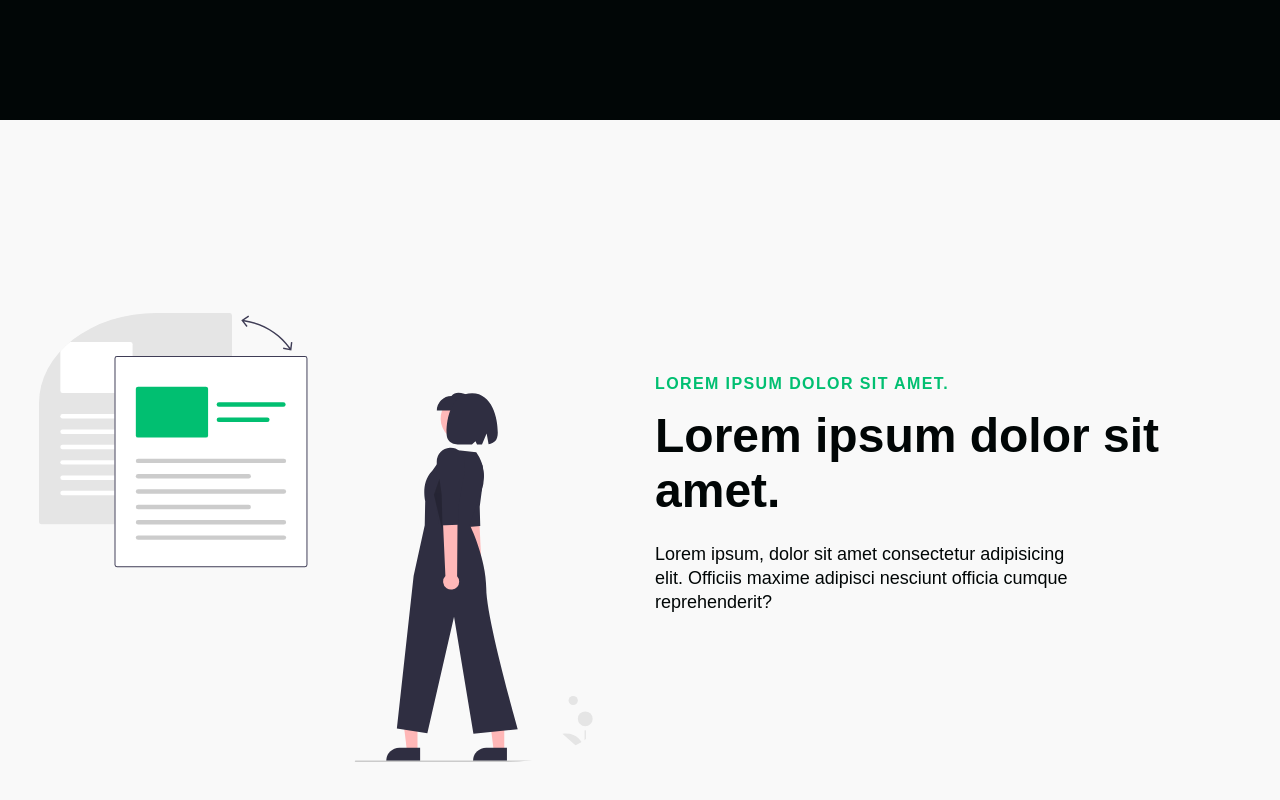
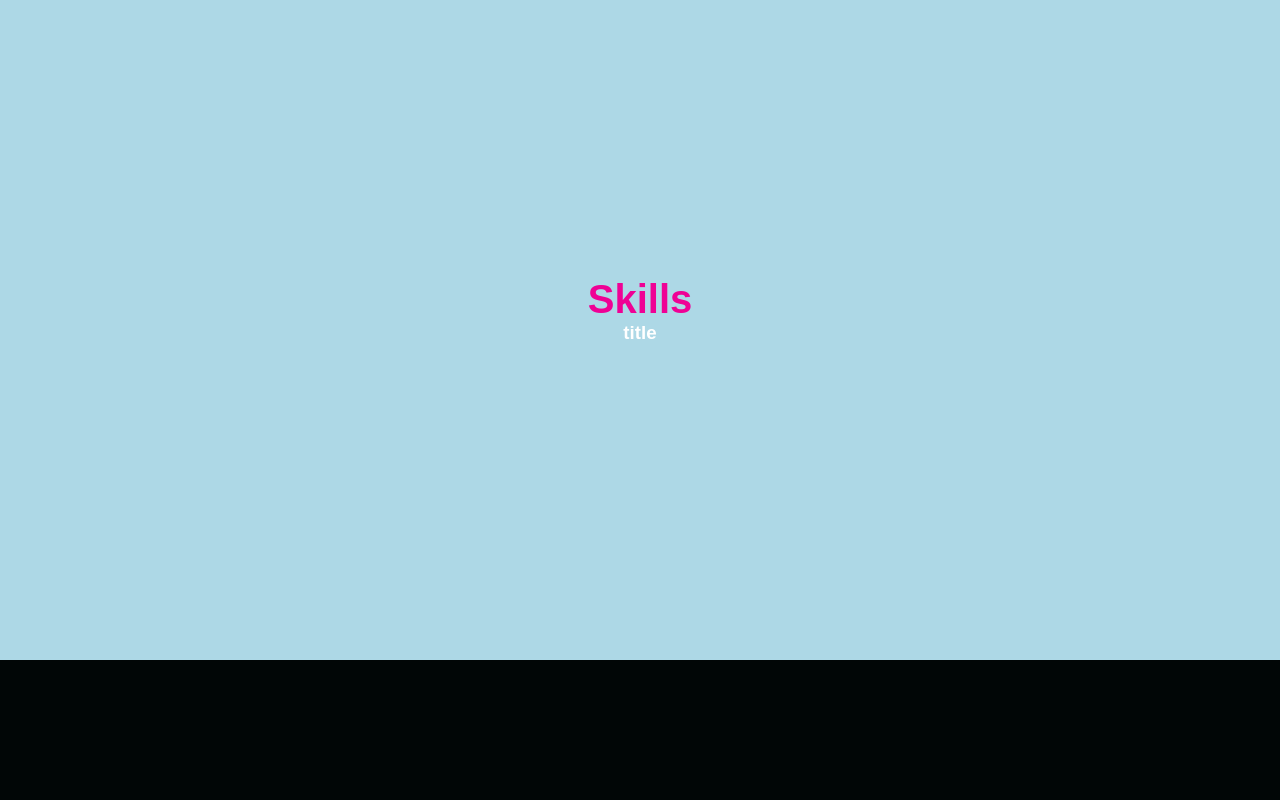
Before and after one commit to NRHietala/portfolio, a React (Create React App) app: page / in a window 1280 px wide. Shown: the part 1540-2340 px from the top of the page. Built offline with nearby package versions, Linux system fonts and the light colour scheme; a web font is replaced by a local one.

Commit message:
Adds Skills component, basic formatting completed, working on DRY skillcards

```diff
--- a/src/components/About/AboutElements.js
+++ b/src/components/About/AboutElements.js
@@ -13,7 +13,7 @@ export const InfoWrapper = styled.div`
   display: grid;
   justify-content: center;
   z-index: 1;
-  height: 860px;
+  height: 700px;
   width: 100%;
   max-width: 1400px;
   margin-right: auto;
--- a/src/components/Hero/HeroElements.js
+++ b/src/components/Hero/HeroElements.js
@@ -48,7 +48,7 @@ export const HeroH1 = styled.h1`
   text-align: center;
 
   @media screen and (max-width: 768px) {
-    font-size: 40px;
+    font-size: 35px;
   }
 
   @media screen and (max-width: 480px) {
--- a/src/components/Info/Data.js
+++ b/src/components/Info/Data.js
@@ -1,20 +1,3 @@
-export const aboutMe = {
-  id: "about",
-  lightBg: false,
-  lightText: true,
-  LightTextDesc: true,
-  topLine: "WhoamI?",
-  headline: "Nathan Hietala",
-  description:
-    "Hello and welcome. I'm a full stack web developer with a passion for learning new things and finding creative ways to solve real world problems with code!",
-  imgStart: false,
-  img: require("../../assets/images/tinypic.jpg").default,
-  alt: "headshot",
-  dark: true,
-  primary: true,
-  darkText: false,
-};
-
 export const HomeObjTwo = {
   id: "skills",
   lightBg: true,
--- /dev/null
+++ b/src/components/Skills/SkillCard.js
@@ -0,0 +1,17 @@
+import React from "react";
+import { CardContainer, CardWrapper, Title } from "./SkillsElements";
+
+const SkillCard = props => {
+  const { title } = props;
+  return (
+    <>
+      <CardContainer>
+        <CardWrapper>
+          <Title>{title}</Title>
+        </CardWrapper>
+      </CardContainer>
+    </>
+  );
+};
+
+export default SkillCard;
--- /dev/null
+++ b/src/components/Skills/SkillsElements.js
@@ -0,0 +1,46 @@
+import styled from "styled-components";
+
+export const SkillsContainer = styled.section`
+  color: #fff;
+  background: lightblue;
+  // bg color #010606
+`;
+
+export const SkillsWrapper = styled.div`
+  display: flex;
+  flex-flow: column nowrap;
+  justify-content: center;
+  align-items: center;
+  height: 700px;
+  width: 100%;
+  margin-left: auto;
+  margin-right: auto;
+  padding: 0px 24px;
+`;
+
+export const SkillsCardContainer = styled.div`
+  display: flex;
+  flex-flow: row wrap;
+  justify-content: space-between;
+  align-items: center;
+`;
+
+export const SkillH2 = styled.h2`
+  color: #ef0195;
+  font-size: 40px;
+  text-align: center;
+
+  @media screen and (max-width: 768px) {
+    font-size: 35px;
+  }
+
+  @media screen and (max-width: 480px) {
+    font-size: 32px;
+  }
+`;
+
+export const CardContainer = styled.div``;
+
+export const CardWrapper = styled.div``;
+
+export const Title = styled.h3``;
--- /dev/null
+++ b/src/components/Skills/index.js
@@ -0,0 +1,25 @@
+import React from "react";
+import SkillCard from "./SkillCard";
+import {
+  SkillsContainer,
+  SkillsWrapper,
+  SkillsCardContainer,
+  SkillH2,
+} from "./SkillsElements";
+
+function Skills() {
+  return (
+    <>
+      <SkillsContainer id="skills">
+        <SkillsWrapper>
+          <SkillH2>Skills</SkillH2>
+          <SkillsCardContainer>
+            <SkillCard title="title" />
+          </SkillsCardContainer>
+        </SkillsWrapper>
+      </SkillsContainer>
+    </>
+  );
+}
+
+export default Skills;
--- a/src/pages/index.js
+++ b/src/pages/index.js
@@ -6,6 +6,7 @@ import Info from "../components/Info";
 import Services from "../components/Services";
 import Footer from "../components/Footer";
 import About from "../components/About";
+import Skills from "../components/Skills";
 import {
   HomeObjTwo,
   // HomeObjThree,
@@ -24,7 +25,8 @@ const Home = () => {
       <Navbar toggleMenu={toggleMenu} />
       <HeroSection />
       <About />
-      <Info {...HomeObjTwo} />
+      <Skills />
+      {/* <Info {...HomeObjTwo} /> */}
       <Services />
       {/* new component about skills */}
       {/* <Info {...HomeObjThree} /> */}
```
